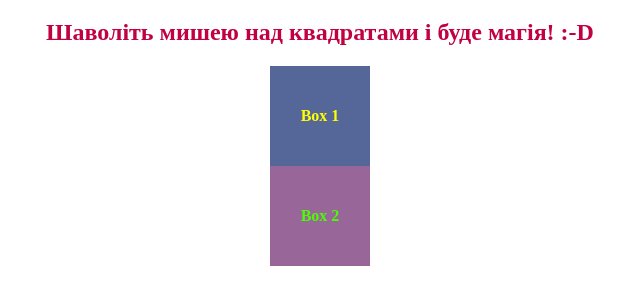
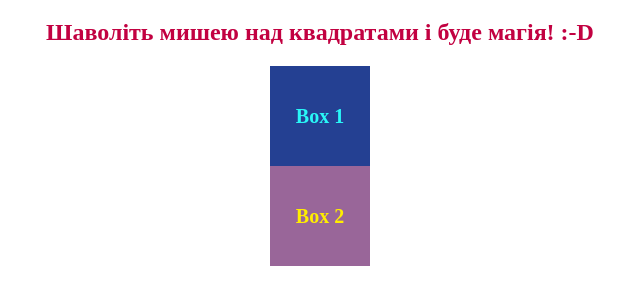
Before and after one commit to SmychenkoOleg/HW-JS, a plain HTML site: page index.html in a window 1280 px wide. Shown: the part 61-366 px from the top of the page, without its empty margins (320-960 px from the left). Drawn offline with Linux system fonts and the light colour scheme.

Commit message:
color change

```diff
--- a/style.css
+++ b/style.css
@@ -11,25 +11,27 @@ h2 {
 }
 
 .out1 {
-  color: yellow;
+  font-size: 20px;
+  color: rgb(41, 247, 247);
   font-weight: bold;
   text-align: center;
   line-height: 100px;
   width: 100px;
   height: 100px;
-  background: #569;
+  background: #244092;
   margin: 0 auto;
 
 }
 
 .out2 {
-  color: rgb(72, 255, 0);
+  font-size: 20px;
+  color: rgb(255, 238, 0);
   font-weight: bold;
   text-align: center;
   line-height: 100px;
   width: 100px;
   height: 100px;
-  background: #969;
+  background: #996699;
   margin: 0 auto;
 
 }
```
